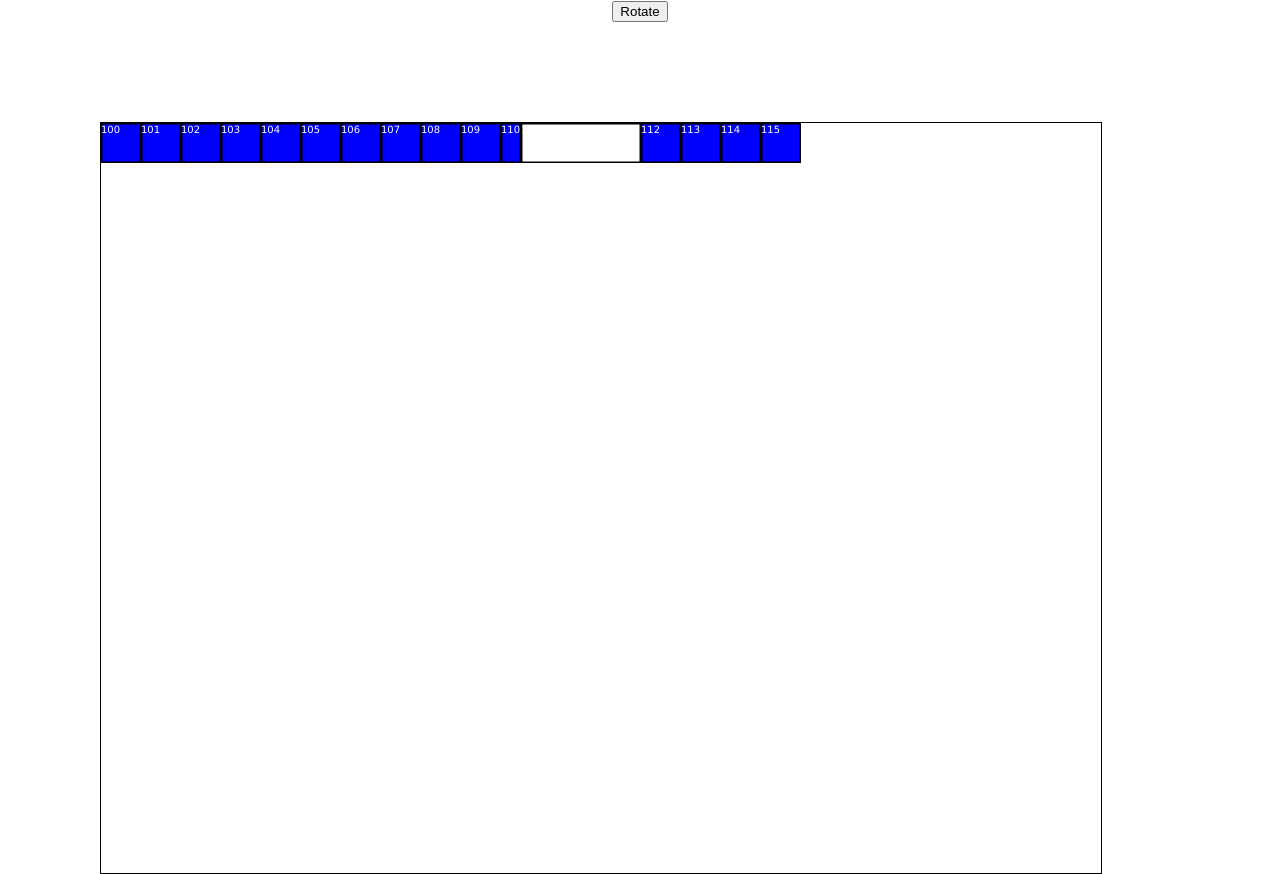
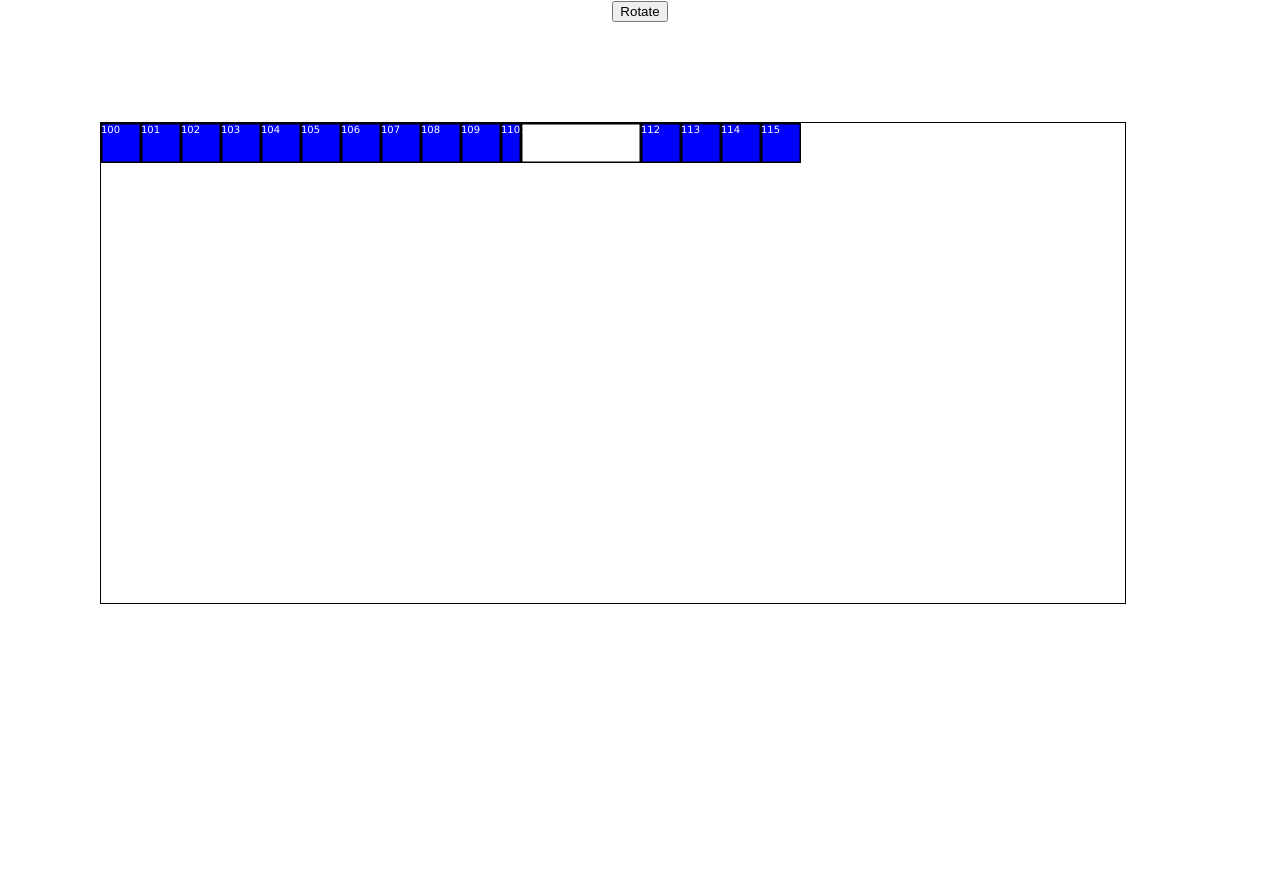
Before and after one commit to tian-dutoit/floor-plan, a React (Create React App) app: page / in a window 1280 px wide. After the commit the page ends 800 px from the top, so only its background shows below. Built offline with nearby package versions, Linux system fonts and the light colour scheme.

Commit message:
convert to percentage

```diff
--- a/src/App.css
+++ b/src/App.css
@@ -5,8 +5,8 @@
 .homepage-container {
   border: 1px solid black;
   position: absolute;
-  width: 1000px;
-  height: 750px;
+  width: 80%;
+  height: 60%;
   margin: 100px;
 }
 
--- a/src/components/Homepage.jsx
+++ b/src/components/Homepage.jsx
@@ -44,7 +44,8 @@ export class Homepage extends Component {
 
   handleClick() {
     const rotationOptions = [0, 90, 180, 270]
-    const translationOptions = [0, 125, 0, -125]
+    // const translationOptions = [0, 125, 0, -125]
+    const translationOptions = [0, 20, 0, -20]
     this.setState({
       orientation: rotationOptions[this.state.counter],
       translation: translationOptions[this.state.counter],
@@ -63,7 +64,7 @@ export class Homepage extends Component {
           style={{
             transform: `rotate(${this.state.orientation}deg) translate(${
               this.state.translation
-            }px, 0%)`
+            }%, 0%)`
           }}
         >
           {this.state.units.map(unit => {
```
